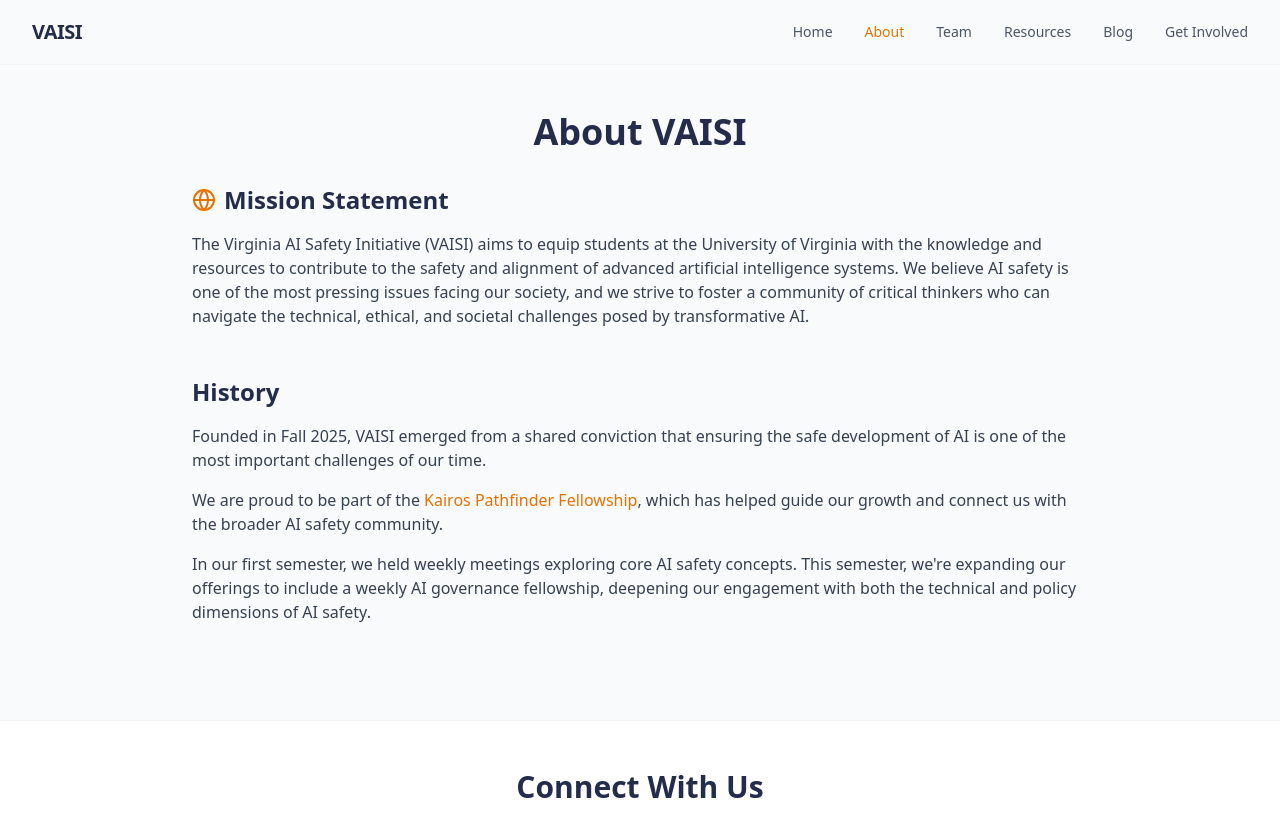
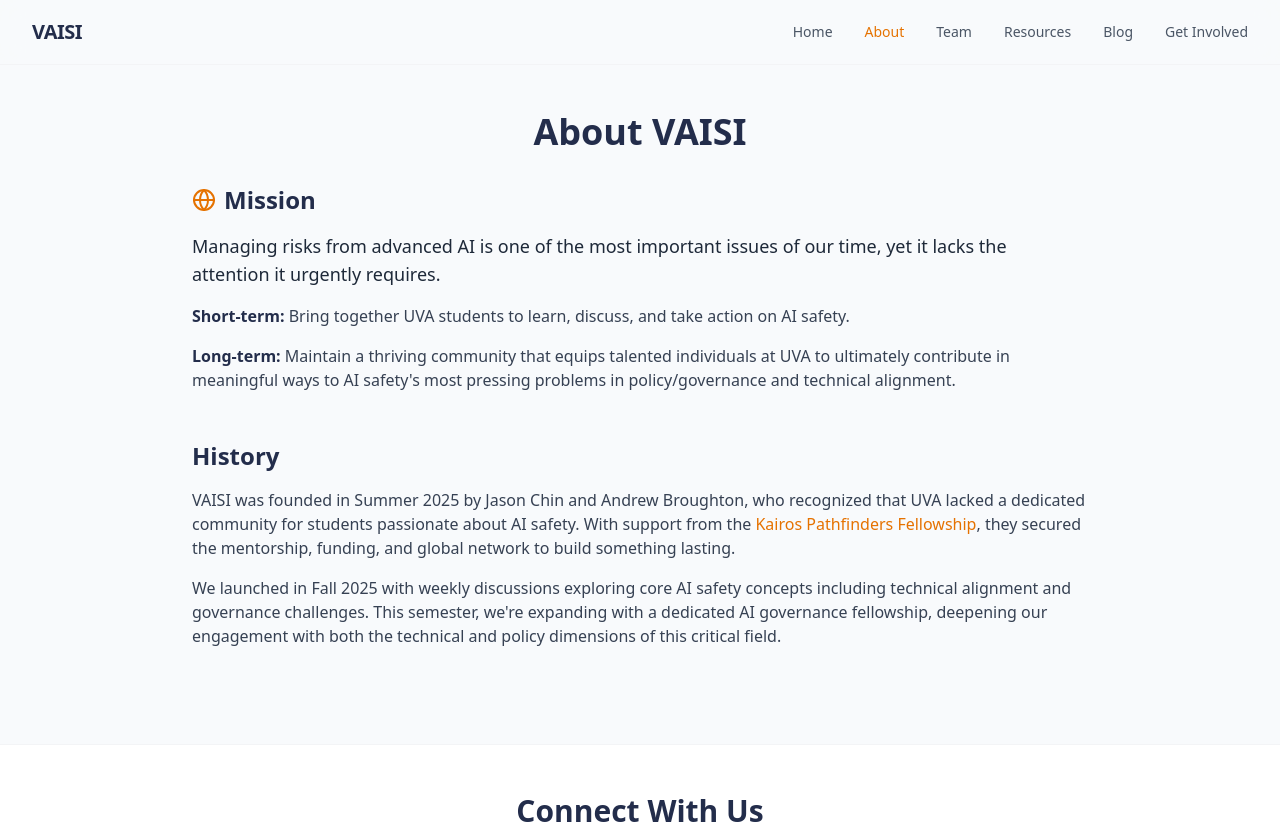
Before and after one commit to Virginia-AI-Security-Initiative/VAISI_Website, a Next.js app: page /about in a window 1280 px wide. Shown: the top 824 px of the page. Built offline with nearby package versions, Linux system fonts and the light colour scheme; a web font is replaced by a local one.

Commit message:
Updated history and mission again

```diff
--- a/app/about/page.tsx
+++ b/app/about/page.tsx
@@ -12,23 +12,26 @@ export default function AboutPage() {
                 <div className="prose prose-lg max-w-4xl mx-auto text-gray-700">
                     <div className="mb-12">
                         <h2 className="text-2xl font-bold text-primary mb-4 flex items-center gap-2">
-                            <Globe className="text-secondary" /> Mission Statement
+                            <Globe className="text-secondary" /> Mission
                         </h2>
+                        <p className="mb-4 text-lg font-medium text-gray-800">
+                            Managing risks from advanced AI is one of the most important issues of our time, yet it lacks the attention it urgently requires.
+                        </p>
+                        <p className="mb-4">
+                            <span className="font-semibold text-primary">Short-term:</span> Bring together UVA students to learn, discuss, and take action on AI safety.
+                        </p>
                         <p>
-                            The Virginia AI Safety Initiative (VAISI) aims to equip students at the University of Virginia with the knowledge and resources to contribute to the safety and alignment of advanced artificial intelligence systems. We believe AI safety is one of the most pressing issues facing our society, and we strive to foster a community of critical thinkers who can navigate the technical, ethical, and societal challenges posed by transformative AI.
+                            <span className="font-semibold text-primary">Long-term:</span> Maintain a thriving community that equips talented individuals at UVA to ultimately contribute in meaningful ways to AI safety&apos;s most pressing problems in policy/governance and technical alignment.
                         </p>
                     </div>
 
                     <div className="mb-12">
                         <h2 className="text-2xl font-bold text-primary mb-4">History</h2>
                         <p className="mb-4">
-                            Founded in Fall 2025, VAISI emerged from a shared conviction that ensuring the safe development of AI is one of the most important challenges of our time.
+                            VAISI was founded in Summer 2025 by Jason Chin and Andrew Broughton, who recognized that UVA lacked a dedicated community for students passionate about AI safety. With support from the <a href="https://pathfinder.kairos-project.org/" target="_blank" rel="noopener noreferrer" className="text-secondary hover:underline font-medium">Kairos Pathfinders Fellowship</a>, they secured the mentorship, funding, and global network to build something lasting.
                         </p>
                         <p className="mb-4">
-                            We are proud to be part of the <a href="https://pathfinder.kairos-project.org/" target="_blank" rel="noopener noreferrer" className="text-secondary hover:underline font-medium">Kairos Pathfinder Fellowship</a>, which has helped guide our growth and connect us with the broader AI safety community.
-                        </p>
-                        <p>
-                            In our first semester, we held weekly meetings exploring core AI safety concepts. This semester, we&apos;re expanding our offerings to include a weekly AI governance fellowship, deepening our engagement with both the technical and policy dimensions of AI safety.
+                            We launched in Fall 2025 with weekly discussions exploring core AI safety concepts including technical alignment and governance challenges. This semester, we&apos;re expanding with a dedicated AI governance fellowship, deepening our engagement with both the technical and policy dimensions of this critical field.
                         </p>
                     </div>
                 </div>
```
